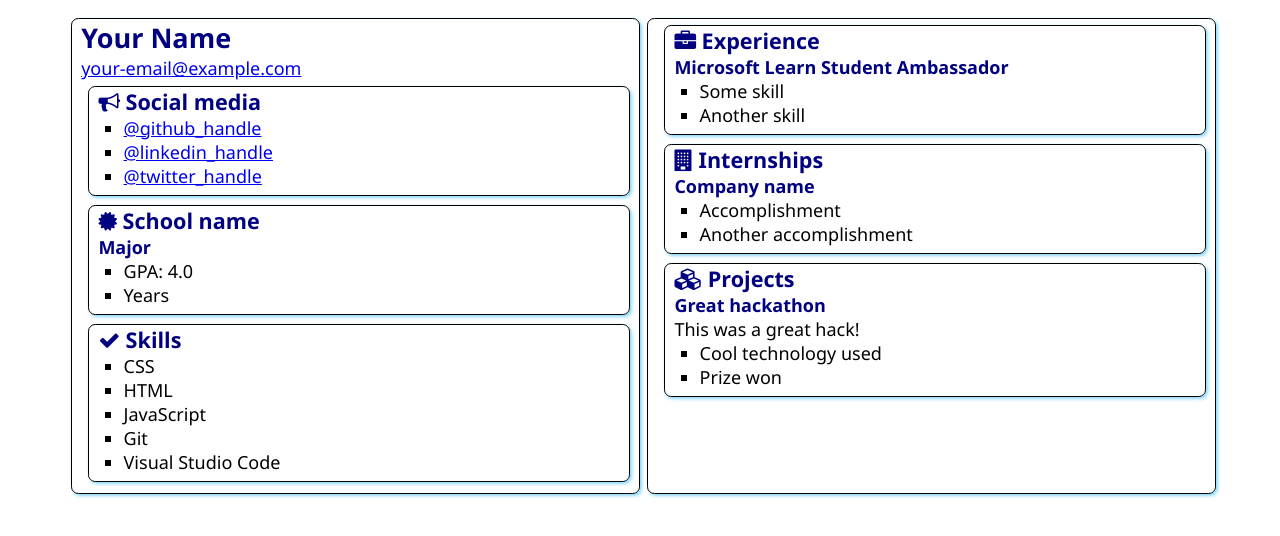
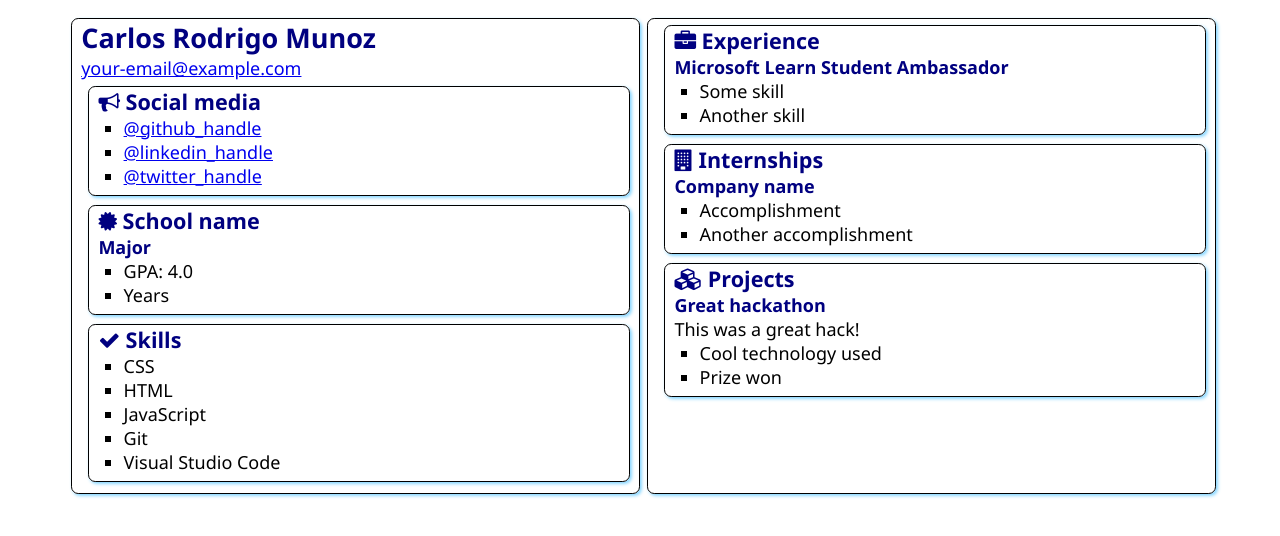
Before and after one commit to carlosrmngucuenca/SATechnicalOnboarding, a plain HTML site: page src/index.html in a window 1280 px wide. Drawn offline with Linux system fonts and the light colour scheme.

Commit message:
Added my name
added my name

```diff
--- a/src/index.html
+++ b/src/index.html
@@ -12,7 +12,7 @@
 <body>
     <main>
         <article class="box">
-            <h1>Your Name</h1>
+            <h1>Carlos Rodrigo Munoz</h1>
             <div><a href="mailto:your.email@example.com">your-email@example.com</a></div>
 
             <section class="box">
```
